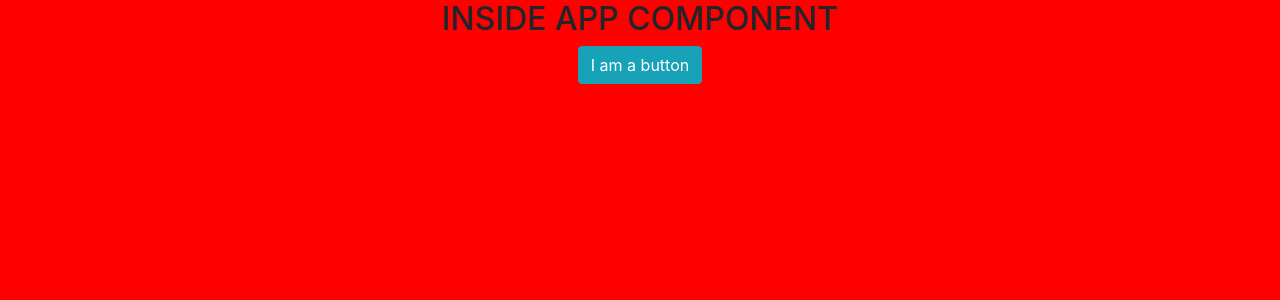
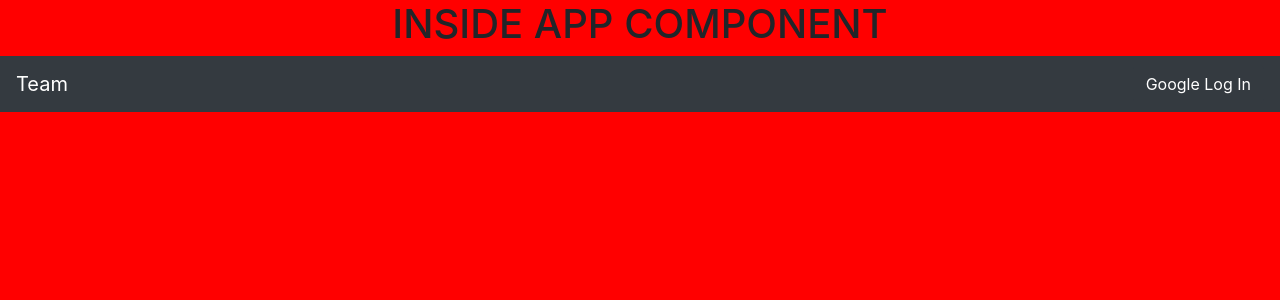
Before and after one commit to nathanieltylerowens/sports-roster, a React (Create React App) app: page / in a window 1280 px wide. Shown: the top 300 px of the page. Built offline with nearby package versions, Linux system fonts and the light colour scheme; no server answers.

Commit message:
added auth

```diff
--- a/package.json
+++ b/package.json
@@ -9,7 +9,7 @@
     "@testing-library/user-event": "^7.2.1",
     "axios": "^0.19.2",
     "bootstrap": "^4.5.2",
-    "firebase": "^7.17.2",
+    "firebase": "^7.19.0",
     "prop-types": "^15.7.2",
     "react": "^16.13.1",
     "react-dom": "^16.13.1",
--- a/src/App/App.js
+++ b/src/App/App.js
@@ -1,12 +1,49 @@
 import React from 'react';
+import firebase from 'firebase/app';
+import 'firebase/auth';
+
+import connection from '../helpers/data/connection';
+
+import Navbar from '../components/MyNavBar/Navbar';
+import Team from '../components/Team/Team';
+
 import './App.scss';
 
+connection();
+
 class App extends React.Component {
+  state = {
+    authed: false,
+  }
+
+  componentDidMount() {
+    this.removeListener = firebase.auth().onAuthStateChanged((user) => {
+      if (user) {
+        this.setState({ authed: true });
+      } else {
+        this.setState({ authed: false });
+      }
+    });
+  }
+
+  componentWillUnmount() {
+    this.removeListener();
+  }
+
   render() {
+    const { authed } = this.state;
+
+    const loadComponent = () => {
+      if (authed) {
+        return <Team />;
+      }
+      return '';
+    };
     return (
       <div className="App">
-        <h2>INSIDE APP COMPONENT</h2>
-        <button className="btn btn-info">I am a button</button>
+        <h1>INSIDE APP COMPONENT</h1>
+        <Navbar authed={authed} />
+        {loadComponent()}
       </div>
     );
   }
--- /dev/null
+++ b/src/components/Auth/Auth.js
@@ -0,0 +1,21 @@
+import React from 'react';
+import firebase from 'firebase/app';
+import 'firebase/auth';
+
+class Auth extends React.Component {
+  loginClickEvent = (e) => {
+    e.preventDefault();
+    const googleProvider = new firebase.auth.GoogleAuthProvider();
+    firebase.auth().signInWithPopup(googleProvider);
+  }
+
+  render() {
+    return (
+      <div className="Auth">
+        <button className="btn btn-dark" onClick={this.loginClickEvent}>Google Log In</button>
+      </div>
+    );
+  }
+}
+
+export default Auth;
--- /dev/null
+++ b/src/components/MyNavBar/Navbar.js
@@ -0,0 +1,37 @@
+import React from 'react';
+import PropTypes from 'prop-types';
+import firebase from 'firebase/app';
+import 'firebase/auth';
+
+import Auth from '../Auth/Auth';
+
+class Navbar extends React.Component {
+  static propTypes = {
+    authed: PropTypes.bool.isRequired,
+  }
+
+  logoutClickEvent = (e) => {
+    e.preventDefault();
+    firebase.auth().signOut();
+  }
+
+  render() {
+    const { authed } = this.props;
+    return (
+      <nav className="navbar navbar-expand-lg navbar-dark bg-dark">
+        <a className="navbar-brand" href="/">Team</a>
+        <ul className="navbar-nav ml-auto">
+          <li className="nav-item">
+            {
+              authed
+                ? <button className="nav-link btn btn-dark logout-button" onClick={this.logoutClickEvent}>Logout</button>
+                : <Auth />
+            }
+          </li>
+        </ul>
+      </nav>
+    );
+  }
+}
+
+export default Navbar;
--- /dev/null
+++ b/src/components/Team/Team.js
@@ -0,0 +1,11 @@
+import React from 'react';
+
+class Team extends React.Component {
+  render() {
+    return (
+      <h2>Team here</h2>
+    );
+  }
+}
+
+export default Team;
--- /dev/null
+++ b/src/helpers/data/authData.js
@@ -0,0 +1,6 @@
+import firebase from 'firebase/app';
+import 'firebase/auth';
+
+const getUid = () => firebase.auth().currentUser.uid;
+
+export default { getUid };
--- /dev/null
+++ b/src/helpers/data/connection.js
@@ -0,0 +1,10 @@
+import firebase from 'firebase/app';
+import apiKeys from '../apiKeys.json';
+
+const firebaseApp = () => {
+  if (!firebase.apps.length) {
+    firebase.initializeApp(apiKeys.firebaseKeys);
+  }
+};
+
+export default firebaseApp;
```
Also changed, not shown: src/helpers/apiKeys.example.json (added, +11 -0 lines), 2 other files (tests, documents, lock files or other folders).
